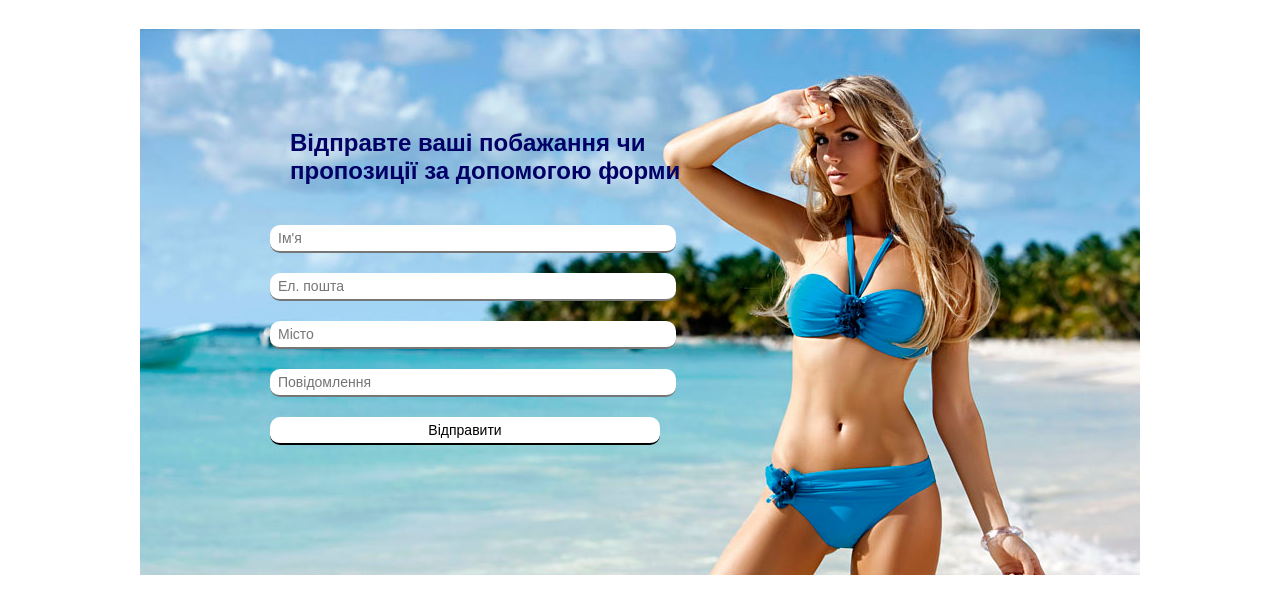
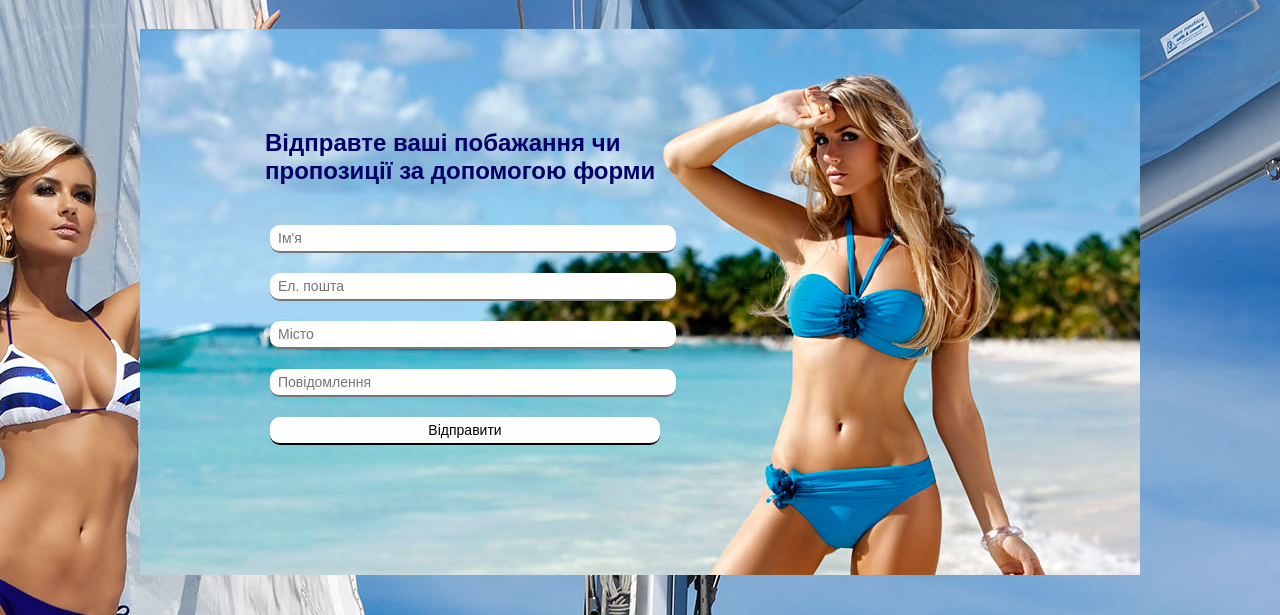
Before and after one commit to rilhad1/swimwear, a plain HTML site: page pages/contact.html in a window 1280 px wide. Shown: the part 254-869 px from the top of the page. Drawn offline with Linux system fonts and the light colour scheme.

Commit message:
add new file

```diff
--- a/pages/index.css
+++ b/pages/index.css
@@ -5,7 +5,7 @@
 
 body {
 
-    background-image: url(../img/fon.jpg) top center #00125e fixed;
+    background: url(../img/fon.jpg) top center #00125e fixed;
     color: #006;
     font-family: Arial, Helvetica, sans-serif;
 }
@@ -102,7 +102,7 @@ body {
 
 .contact h2 {
     width: 400px;
-    margin-left: -300px;
+    margin-left: -350px;
 }
 
 form {
```
